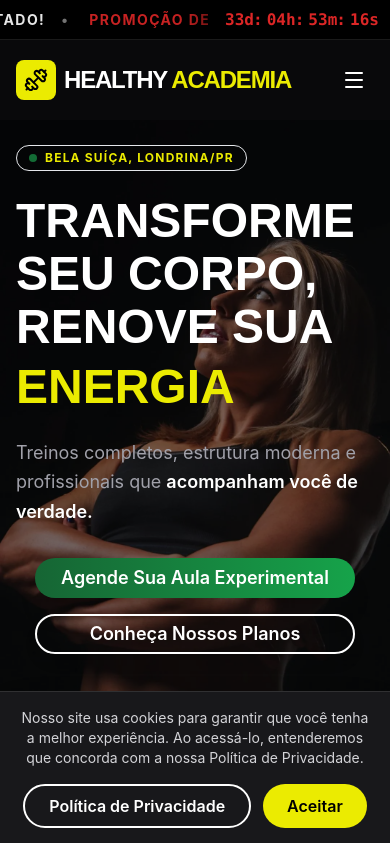
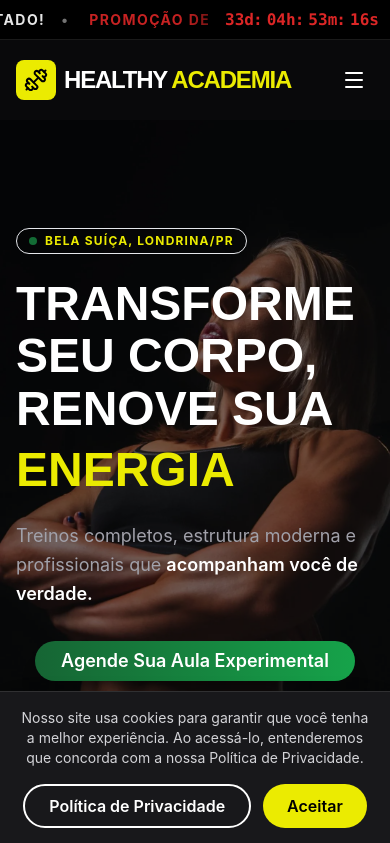
Before and after one commit to Takoa25/2-LP-Gym-Template, a React (Vite) app: page / in a window 390 px wide. Shown: the top 843 px of the page. Built offline with nearby package versions, Linux system fonts and the light colour scheme.

Commit message:
feat: add new Hero section component with responsive design and dynamic content

```diff
--- a/src/components/Hero.tsx
+++ b/src/components/Hero.tsx
@@ -15,25 +15,21 @@ const Hero: React.FC = () => {
         flex
         overflow-hidden
 
-        /* --- AJUSTE DE ALTURA DA HERO --- */
-        min-h-[80vh]       /* Altura mínima no Mobile */
-        md:min-h-[85vh]    /* Altura mínima no Tablet */
-        lg:min-h-[85vh]    /* Altura mínima no Desktop */
+        /* min-heights por breakpoint (mantém a hero ocupando viewport) */
+        min-h-[80vh] md:min-h-[85vh] lg:min-h-[85vh]
 
-        /* --- AJUSTE DE ALINHAMENTO VERTICAL --- */
-        md:items-center    /* Centraliza verticalmente a partir de Tablet (md) */
+        /* vertical alignment:
+        - mobile: items-start (top) + top padding para empurrar o bloco um pouco para baixo
+        - tablet+: items-center para centralizar verticalmente
+        */
+        items-start md:items-center
 
-        /* --- AJUSTE DE ESPAÇAMENTO (PADDING) --- */
-        /* Mobile (celulares) */
-        pt-18              /* Espaço acima do texto (topo) */
-        pb-12              /* Espaço abaixo dos botões (base) */
-
-        /* Tablet (telas médias) */
-        md:pt-30          /* Aumenta o espaço no topo para tablets */
-
-        /* Desktop (telas grandes) */
-        lg:pt-0            /* Zera o espaço no topo (usa centralização automática) */
-        lg:pb-0            /* Zera o espaço na base */
+        /* spacing controlado aqui:
+        - pt-24 (mobile) empurra o bloco para baixo no celular
+        - md:pt-0 remove esse push e deixa o items-center centralizar no tablet
+        - pb mantém espaço para os botões no mobile
+        */
+        pt-24 md:pt-0 pb-12
       `}
     >
       {/* Background Image with Overlay */}
@@ -64,7 +60,7 @@ const Hero: React.FC = () => {
         <div className="hidden md:block absolute inset-0 bg-gradient-to-r from-black/90 via-black/50 to-transparent"></div>
       </div>
 
-      <div className="container mx-auto px-4 md:px-8 relative z-10 pt-6 md:pt-8 lg:pt-10 pb-8 md:pb-10 lg:pb-16">
+      <div className="container mx-auto px-4 md:px-8 relative z-10">
         <div className="max-w-xl lg:max-w-2xl animate-fade-in-up">
           <div className="inline-flex items-center gap-2 px-3 py-1 mb-6 border border-primary/30 rounded-full bg-primary/10 backdrop-blur-sm">
             <div className="w-2 h-2 rounded-full bg-green-500 animate-pulse"></div>
```
